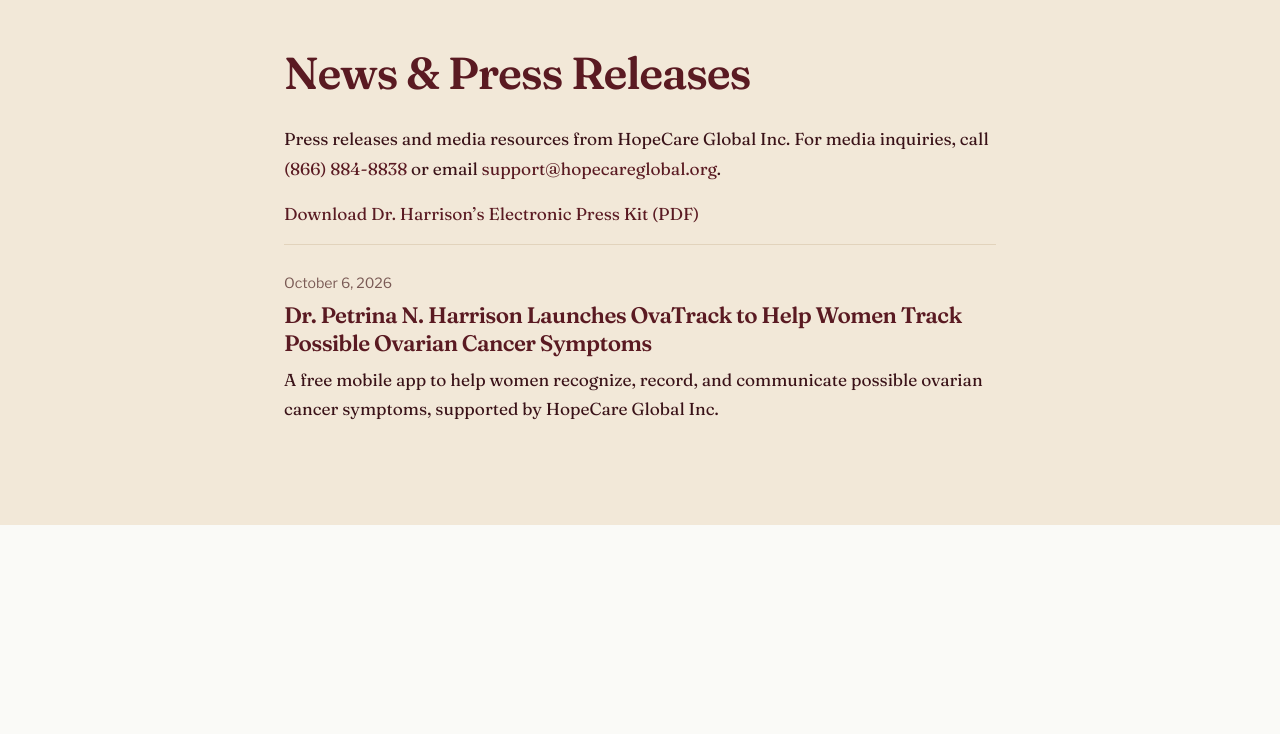
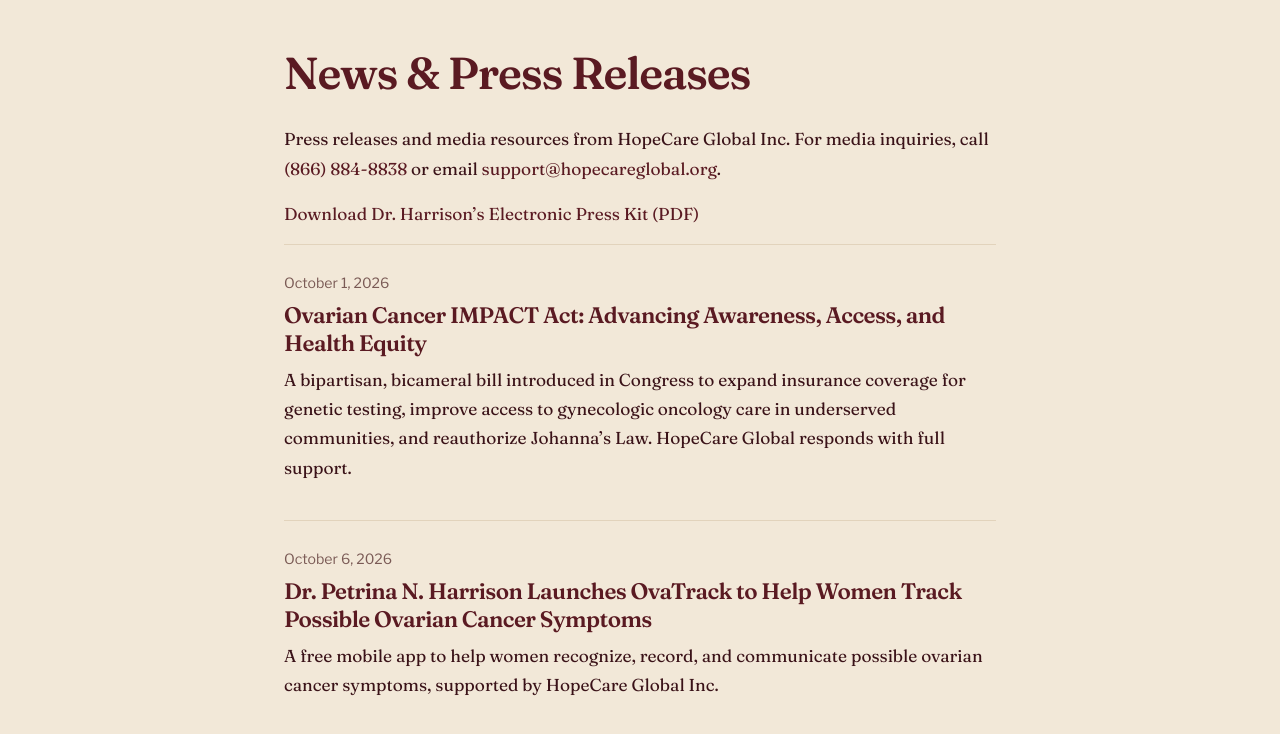
Before and after one commit to webdeeva/hopecare-global, a Next.js app: page /press in a window 1280 px wide. Shown: the top 734 px of the page. Built offline with nearby package versions, Linux system fonts and the light colour scheme; no server answers; a web font is replaced by a local one.

Commit message:
Add IMPACT Act to press releases listing

```diff
--- a/src/app/press/page.tsx
+++ b/src/app/press/page.tsx
@@ -12,11 +12,20 @@
 // Newest first. Add future releases to the top of this list.
 const releases = [
   {
+    href: "/press/impact-act",
+    date: "2026-10-01",
+    label: "October 1, 2026",
+    title: "Ovarian Cancer IMPACT Act: Advancing Awareness, Access, and Health Equity",
+    summary:
+      "A bipartisan, bicameral bill introduced in Congress to expand insurance coverage for genetic testing, improve access to gynecologic oncology care in underserved communities, and reauthorize Johanna\u2019s Law. HopeCare Global responds with full support.",
+  },
+  {
     href: "/press/ovatrack-launch",
     date: "2026-10-06",
     label: "October 6, 2026",
     title: "Dr. Petrina N. Harrison Launches OvaTrack to Help Women Track Possible Ovarian Cancer Symptoms",
-    summary: "A free mobile app to help women recognize, record, and communicate possible ovarian cancer symptoms, supported by HopeCare Global Inc.",
+    summary:
+      "A free mobile app to help women recognize, record, and communicate possible ovarian cancer symptoms, supported by HopeCare Global Inc.",
   },
 ];
 
```
